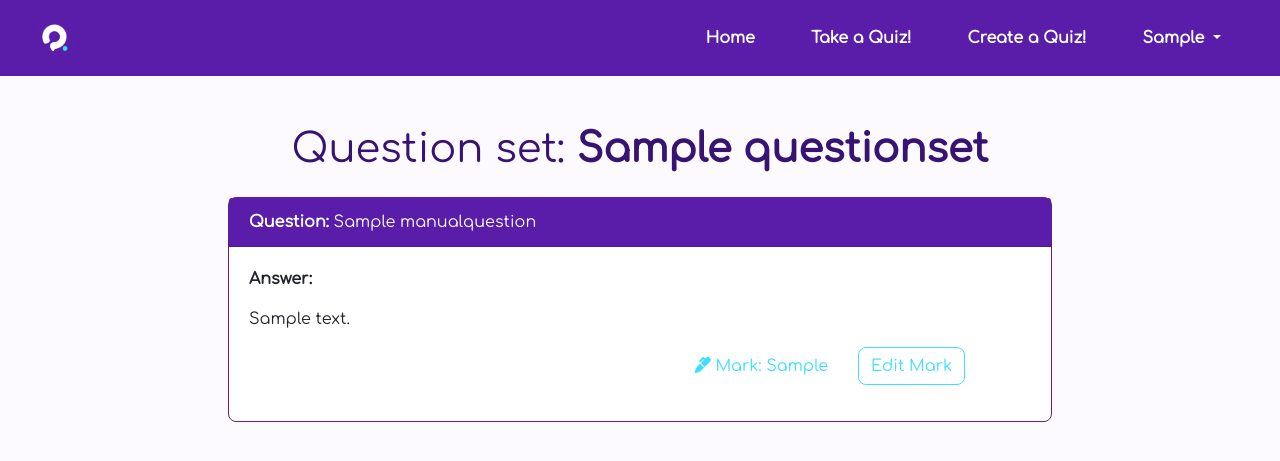
After one commit to gerardocm/online-quiz-platform, a Flask app: page /mark-question-set/1/user/1 in a window 1280 px wide. The commit adds this page. Shown: the top 461 px of the page. Run offline with Flask 2, Linux system fonts and the light colour scheme; a user stored in the database is signed in; tables that the repository leaves empty hold one stand-in row (values such as "Sample post"); some libraries are stand-ins or nearby versions.

Commit message:
Marking questions page added

```diff
--- a/onlinequiz/admin_question_set.py
+++ b/onlinequiz/admin_question_set.py
@@ -4,7 +4,15 @@ from onlinequiz.forms import QuestionSetForm, QuestionForm
 from onlinequiz.models import (
   User,
   QuestionSet,
-  QuestionSetUser
+  QuestionSetUser,
+  MultichoiceQuestion,
+  MultichoiceOption,
+  UserMultichoiceQuestion,
+  ManualQuestion,
+  UserManualQuestion,
+  VotingQuestion,
+  VotingOption,
+  UserVotingQuestion
 )
 from onlinequiz import db
 from sqlalchemy.exc import IntegrityError
@@ -50,8 +58,6 @@ def search_user():
     return response
 
   users = User.query.filter(User.email.like('%' + email + '%')).all()[:2]
-  print("users")
-  print(users)
   user_list = []
   for user in users:
     user_list.append({
@@ -106,3 +112,92 @@ def question_set_user_delete(uid):
   response = jsonify({})
   response.status_code = 200
   return response
+
+@admin_question_set.route('/mark-question-set/<int:set_id>/user/<int:uid>')
+@login_required
+def mark_question_set_get(set_id, uid):
+  question_set = QuestionSet.query.filter_by(id=set_id).first()
+  if question_set.owner != current_user.id:
+    return redirect(url_for('main.not_auth'))
+
+  if question_set.submitted is False:
+    return redirect(url_for('create_question_set.question_set_update', set_id=set_id))
+
+  question_set_user = QuestionSetUser.query.filter_by(question_set_id=set_id, user_id=uid).first()
+  questions = __get_question_set_with_answers(question_set_user)
+
+  return render_template(
+    'mark-question-set.html',
+    question_set_id=set_id,
+    user_id=set_id,
+    question_set=question_set,
+    questions=questions,
+    cuser=current_user
+  )
+
+
+def __get_question_set_with_answers(question_set_user):
+  question_set = question_set_user.question_set_id
+  user = question_set_user.user_id
+  multichoice_questions = MultichoiceQuestion.query.filter_by(question_set=question_set).all()
+  manual_questions = ManualQuestion.query.filter_by(question_set=question_set).all()
+  voting_questions = VotingQuestion.query.filter_by(question_set=question_set).all()
+
+  for question in manual_questions:
+    question.answer = UserManualQuestion.query.filter_by(
+      manual_question=question,
+      question_set_user_id=question_set_user.id
+    ).first()
+
+  for question in multichoice_questions:
+    question.options = MultichoiceOption.query.filter_by(multichoice_question=question.id).all()
+    question.answer = UserMultichoiceQuestion.query.filter_by(
+      multichoice_question=question,
+      question_set_user_id=question_set_user.id
+    ).first()
+
+  for question in voting_questions:
+    question.options = VotingOption.query.filter_by(voting_question=question.id).all()
+    question.answer = UserVotingQuestion.query.filter_by(
+      voting_question=question,
+      question_set_user_id=question_set_user.id
+    ).first()
+
+  return {
+    "multichoice_questions": multichoice_questions,
+    "manual_questions": manual_questions,
+    "voting_questions": voting_questions
+  }
+
+@admin_question_set.route('/manual-question/answer/<int:question_ans_id>', methods=['POST'])
+@login_required
+def mark_manual_question(question_ans_id):
+  user_manual_question = UserManualQuestion.query.filter_by(id=question_ans_id).first()
+  manual_question = ManualQuestion.query.filter_by(
+    id=user_manual_question.manual_question_id
+  ).first()
+  question_set = QuestionSet.query.filter_by(
+    id=manual_question.question_set
+  ).first()
+
+  if question_set.owner != current_user.id:
+    return redirect(url_for('main.not_auth'))
+
+  if question_set.submitted is False:
+    return redirect(url_for('create_question_set.question_set_update', set_id=set_id))
+
+  if user_manual_question.answer is None:
+    raise InvalidUsage('This questions has not been answered yet.')
+
+  try:
+    mark = request.form.get('mark')
+    user_manual_question.mark = mark
+    db.session.commit()
+  except:
+    raise InvalidUsage('An error occur while updating.')
+
+  response = jsonify({
+    "mark": mark
+  })
+  response.status_code = 200
+  return response
--- /dev/null
+++ b/onlinequiz/static/scripts/mark-question-set.js
@@ -0,0 +1,58 @@
+let submitMark;
+let editMark;
+let cancelEditMark;
+
+$(document).ready(function() {
+  $("#alert-success").hide();
+  $("#alert-error").hide();
+  $("body").addClass("bkg-primary-light");
+  hideMarkingForm();
+
+  function hideMarkingForm() {
+    const questions = $('#manual-questions').children();
+    questions.each(function() {
+      let inputGroup = $(this).find(".input-group");
+      inputGroup.hide();
+    });
+  }
+
+  editMark = function(questionId) {
+    const questions = $('#manual-questions').children();
+    questions.each(function() {
+      let input = $(this).find("#input-group-mark-"+questionId);
+      let markLabel = $(this).find("#answer-mark-"+questionId);
+      input.show();
+      markLabel.hide();
+      if(input.val() == "None")
+        input.val('');
+    });
+  }
+
+  submitMark = function(questionId, questionAnsId) {
+    let markData = {
+      mark: $('#input-mark-' + questionId).val()
+    };
+    const url ='/manual-question/answer/' + questionAnsId;
+    $.post(url, markData, (success) => {
+      $("#alert-success").show();
+      setTimeout(() => {
+        $("#alert-success").hide();
+        location.reload();
+      }, 2000);
+    })
+    .fail(() => {
+      $("#alert-error").show();
+    });
+  }
+
+  cancelEditMark = function(questionId) {
+    const questions = $('#manual-questions').children();
+    questions.each(function() {
+      let input = $(this).find("#input-group-mark-"+questionId);
+      let markLabel = $(this).find("#answer-mark-"+questionId);
+      input.hide();
+      markLabel.show();
+    });
+  }
+
+});
--- a/onlinequiz/static/stylesheets/main.css
+++ b/onlinequiz/static/stylesheets/main.css
@@ -17,6 +17,10 @@ main {
 
 a {
   color: var(--theme-success);
+}
+
+strong {
+  font-weight: bolder;
 }
 
 .bkg-primary-light {
@@ -51,18 +55,25 @@ a {
   margin: auto;
 }
 
-.icon-danger {
-  color: red !important;
+.icon-danger, .color-danger {
+  color: var(--theme-warning);
 }
 
-.icon-correct {
+.icon-correct, .color-correct {
   color: rgb(40, 163, 40);
+}
+
+.icon-primary, .color-primary {
+  color: var(--theme-primary);
+}
+
+.icon-success, .color-success{
+  color: var(--theme-success);
 }
 
 .col-form-label {
   color: var(--theme-dark-primary) !important;
 }
-
 
 /* The following stylings are for the navBar.html file */
 
--- /dev/null
+++ b/onlinequiz/templates/mark-question-set.html
@@ -0,0 +1,63 @@
+{% extends 'base.html' %}
+{% block head %}
+<!-- Local JS file added-->
+<script type="text/javascript" src="{{url_for('static', filename='scripts/mark-question-set.js')}}"></script>
+{% endblock head%}
+
+{% block main %}
+  <div class="content-questionset">
+    <h1 class="text-center my-4">Question set: <strong>{{question_set.name}}</strong></h1>
+
+    <!-- Display Manual questions marking -->
+    <div class="my-4" id="manual-questions">
+      {% for question in questions.manual_questions %}
+        <div class="card w-100 my-4">
+          <div class="card-header">
+            <strong>Question:</strong> {{question.question}}
+          </div>
+          <div class="card-body">
+            {% if question.answer %}
+              <div class="alert alert-danger" role="alert" id="alert-error">
+                An error occurred while updating. Please try again.
+              </div>
+              <div class="alert alert-success" role="alert" id="alert-success">
+                Mark updated
+              </div>
+              <p><strong>Answer: </strong></p>
+              <p>{{question.answer.answer}}</p>
+
+              <div class="my-3 row" id="answer-mark-{{question.id}}">
+                <div class="col-sm-5"></div>
+                <div class="col-sm-4 m-auto text-right icon-success">
+                  <i class="fas fa-marker icon-success"></i> Mark: {{question.answer.mark}}
+                </div>
+                <div class="col-sm-3">
+                  <button class="btn btn-outline-success" type="button"
+                    onclick="editMark('{{question.id}}')">
+                    Edit Mark
+                  </button>
+                </div>
+              </div>
+              <div class="input-group my-3" id="input-group-mark-{{question.id}}">
+                <label for="search-user" class="m-2">Mark</label>
+                <input type="text" class="form-control" placeholder="Enter the mark" value="{{question.answer.mark}}" id="input-mark-{{question.id}}">
+                <div class="input-group-append">
+                  <button class="btn btn-outline-success" type="button"
+                    onclick="submitMark('{{question.id}}','{{question.answer.id}}')">
+                    Submit Mark
+                  </button>
+                  <button class="btn btn-outline-danger" type="button"
+                    onclick="cancelEditMark('{{question.id}}')">
+                    Cancel
+                  </button>
+                </div>
+              </div>
+            {% else %}
+              <p class="color-danger">This questions has not been answered yet.</p>
+            {% endif %}
+          </div>
+        </div>
+      {% endfor %}
+    </div>
+  </div>
+{% endblock %}
```
